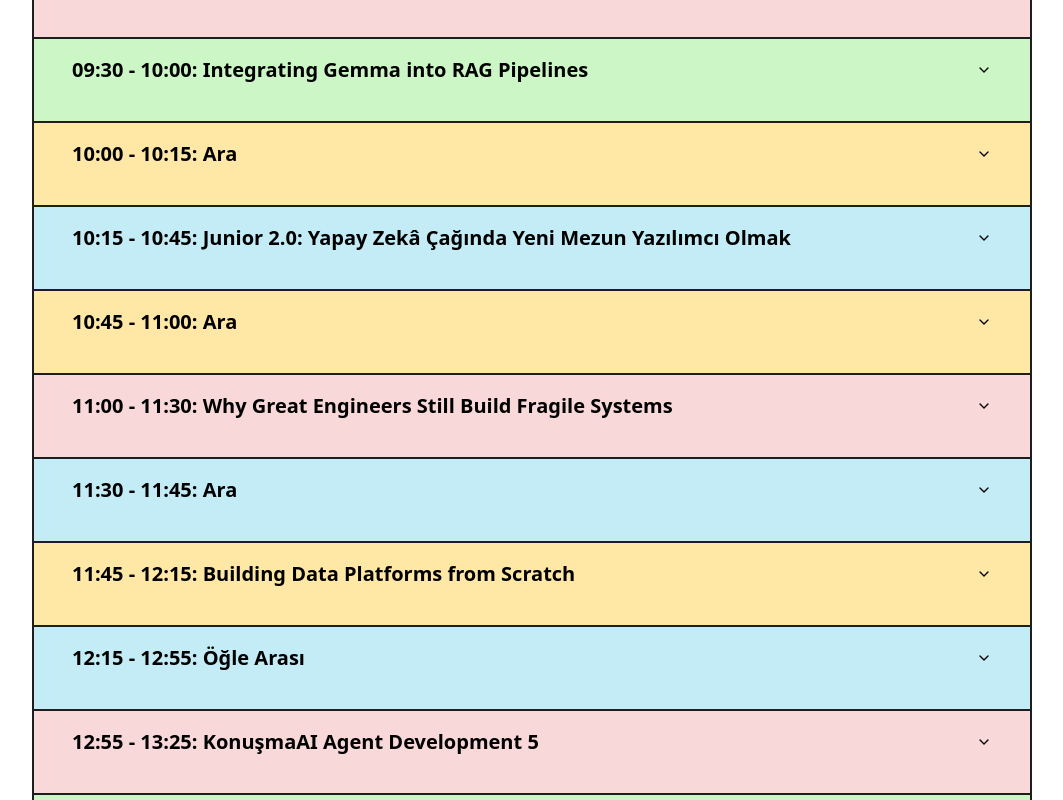
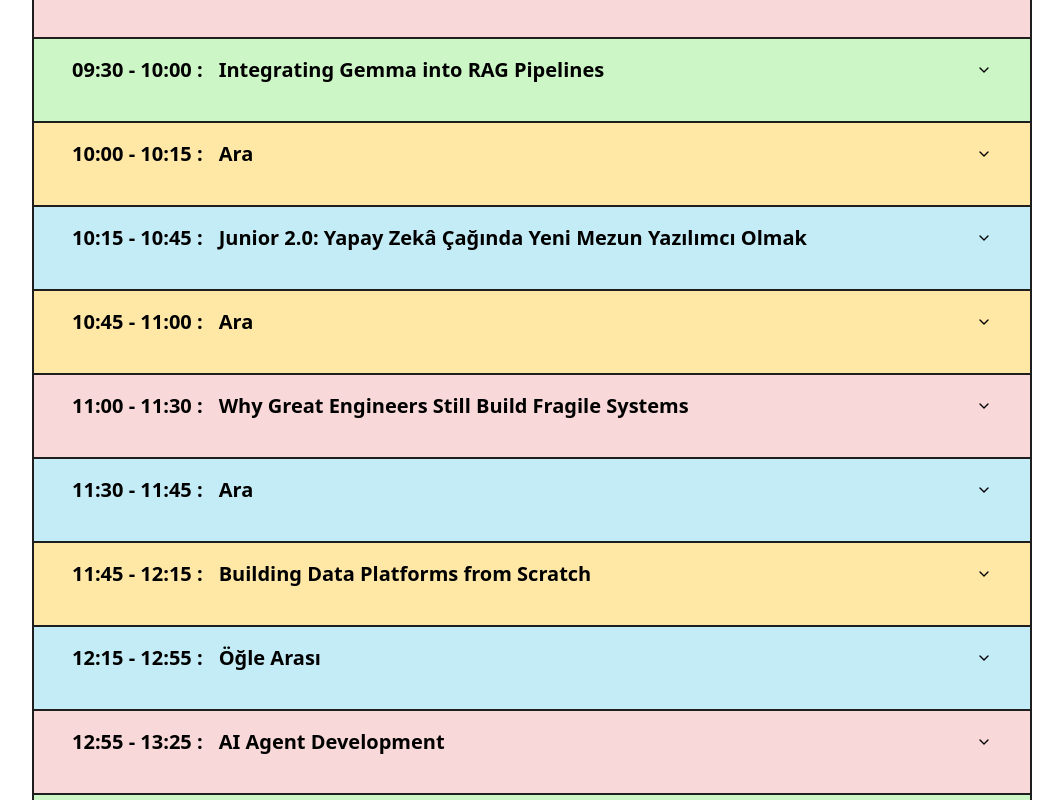
Before and after one commit to gdgantalya/devfest25, a React (Vite) app: page / in a window 1280 px wide. Shown: the part 3080-3880 px from the top of the page, without its empty margins (108-1171 px from the left). Built offline with nearby package versions, Linux system fonts and the light colour scheme.

Commit message:
refactored Agenda part.

```diff
--- a/src/components/agenda/page.jsx
+++ b/src/components/agenda/page.jsx
@@ -92,7 +92,7 @@ export default function Agenda() {
       details: ["Ana Salon"],
     },
     {
-      activity: "KonuşmaAI Agent Development 5",
+      activity: "AI Agent Development",
       time: "12:55 - 13:25",
       title: ["Emre Savcı"],
       subtitle: ["Tech Lead / Staff Engineer, Trendyol Group"],
@@ -175,7 +175,8 @@ export default function Agenda() {
                     style={{ backgroundColor: backgroundColors[index] }}
                   >
                     <AccordionTrigger className={Styles.accordionTrigger}>
-                      {item.time}: {item.activity}
+                      <span className="mr-4">{item.time} :</span>
+                      <span>{item.activity}</span>
                     </AccordionTrigger>
                     <AccordionContent
                       className={Styles.accordionContentContainer}
```
